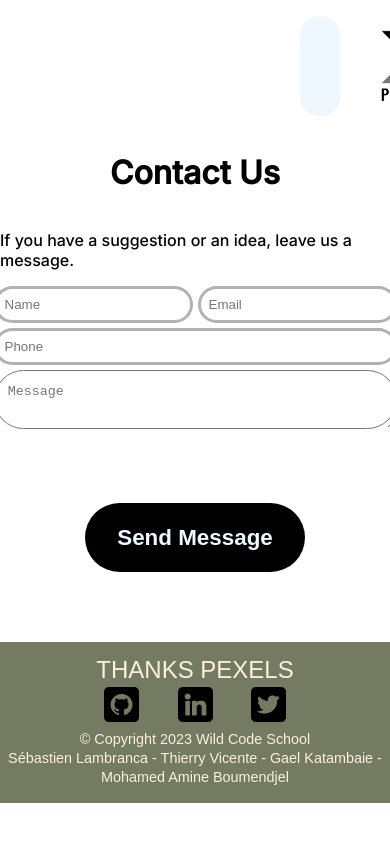
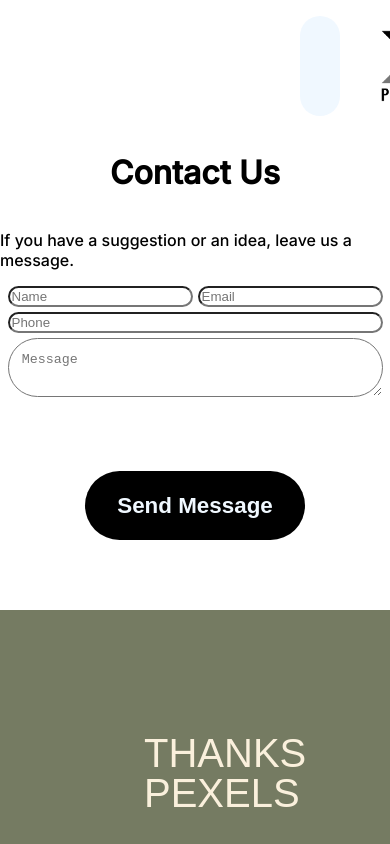
Before and after one commit to WildCodeSchool-2023-09/JS-RemoteFR-CrewStillant-P2-Postify, a React (Vite) app in the folder frontend/: page /contact in a window 390 px wide. Shown: the top 844 px of the page. Built offline with nearby package versions, Linux system fonts and the light colour scheme; a web font is replaced by a local one.

Commit message:
UPDATE : added shared buttons.

```diff
--- a/frontend/package.json
+++ b/frontend/package.json
@@ -8,7 +8,8 @@
     "prop-types": "^15.8.1",
     "react": "^18.2.0",
     "react-dom": "^18.2.0",
-    "react-router-dom": "^6.14.2"
+    "react-router-dom": "^6.14.2",
+    "react-share": "^4.4.1"
   },
   "devDependencies": {
     "@vitejs/plugin-react": "^4.0.3",
@@ -24,7 +25,6 @@
     "vite": "^4.4.7"
   },
   "lint-staged": {
-    "*.jsx": "prettier --check",
     "*.jsx": "eslint"
   }
 }
--- a/frontend/src/components/CardGeneration/CardGeneration.jsx
+++ b/frontend/src/components/CardGeneration/CardGeneration.jsx
@@ -1,11 +1,23 @@
 import { useLoaderData } from "react-router-dom";
 import PropTypes from "prop-types";
+import {
+  EmailShareButton,
+  EmailIcon,
+  FacebookIcon,
+  FacebookShareButton,
+  TwitterIcon,
+  TwitterShareButton,
+  FacebookMessengerIcon,
+  FacebookMessengerShareButton,
+} from "react-share";
+import React from "react";
 
 function CardGeneration({ savedColor, savedFontColor }) {
   const selectedPicture = useLoaderData();
 
   return (
     selectedPicture && (
+      <>
         <div className="gen-card">
           <div className="text-card">
             <input style={{ background: savedColor, color: savedFontColor }} />
@@ -16,6 +28,21 @@ function CardGeneration({ savedColor, savedFontColor }) {
             )}
           </div>
         </div>
+        <div className="share-buttons">
+          <EmailShareButton url={selectedPicture.src.medium}>
+            <EmailIcon size={40} round />
+          </EmailShareButton>
+          <FacebookShareButton url={selectedPicture.src.medium}>
+            <FacebookIcon size={40} round />
+          </FacebookShareButton>
+          <FacebookMessengerShareButton url={selectedPicture.src.medium}>
+            <FacebookMessengerIcon size={40} round />
+          </FacebookMessengerShareButton>
+          <TwitterShareButton url={selectedPicture.src.medium}>
+            <TwitterIcon size={40} round />
+          </TwitterShareButton>
+        </div>
+      </>
     )
   );
 }
--- a/frontend/src/components/Footer/footer.css
+++ b/frontend/src/components/Footer/footer.css
@@ -2,35 +2,29 @@
     background-color: #757b62;
     text-align: center;
     color: #faf0dc;
+    padding: 6rem 9rem;
 }
+
 .footer-title {
-  font-family: "Inter Tight", sans-serif;
+    font-family: 'Inter Tight',
+        sans-serif;
     font-size: 2.5rem;
     line-height: 1;
     font-weight: 400;
-  padding-top: 1rem;
-  margin: 0;
 }
 
 .social {
-  padding: 1rem;
-  transition: 1s;
+    padding: 2rem;
 }
-.social img {
-  width: 50px;
-  height: 50px;
-}
-.social a:hover {
-  transition: 1s;
-  filter: invert(1);
-}
+
 .social-link {
     padding: 0 1.2rem;
 }
 
 .team {
     font-weight: 400;
-  font-family: "Inter Tight", sans-serif;
+    font-family: 'Inter Tight',
+        sans-serif;
     font-size: 1.5rem;
     line-height: 1.3;
     margin-bottom: 0;
@@ -38,30 +32,9 @@
 }
 
 .copyright {
-  padding: 0;
-  margin: 0;
+    padding: 0 2.5rem;
 }
 
 .crew {
-  margin: 0;
-  padding-bottom: 1rem;
+    padding-left: 6.2rem;
 }
-@media screen and (max-width: 400px) {
-  .footer-title {
-    font-size: 1.5rem;
-  }
-  .team {
-    padding: 0;
-  }
-  .social {
-    padding: 0.3rem;
-  }
-  .social img {
-    width: 35px;
-    height: 35px;
-  }
-  .copyright,
-  .crew {
-    font-size: 0.9rem;
-  }
-}
--- a/frontend/src/components/Form/Form.jsx
+++ b/frontend/src/components/Form/Form.jsx
@@ -5,9 +5,7 @@ function Form() {
   return (
     <div className="form">
       <h1>Contact Us</h1>
-      <p className="text_form">
-        If you have a suggestion or an idea, leave us a message.
-      </p>
+      <p>If you have a suggestion or an idea, leave us a message.</p>
       <div className="input">
         <div className="coordinates">
           <input className="name" type="text" placeholder="Name" />
@@ -15,7 +13,7 @@ function Form() {
         </div>
         <input className="phone" type="text" placeholder="Phone" />
         <textarea className="message" type="text" placeholder="Message" />
-        <div className="btn_form">
+        <div className="button">
           <button type="button">Send Message</button>
         </div>
       </div>
--- a/frontend/src/components/Form/form.css
+++ b/frontend/src/components/Form/form.css
@@ -3,44 +3,43 @@
   flex-direction: column;
   align-items: center;
 }
+
 .input {
   display: flex;
   flex-direction: column;
 }
+
 .coordinates {
   display: flex;
   flex-direction: row;
   justify-content: center;
   margin-bottom: 5px;
 }
+
 .name {
-  border: solid rgba(0, 0, 0, 0.301);
   border-radius: 40px;
   margin-right: 5px;
-  padding: 0.5rem;
 }
+
 .email {
-  border: solid rgba(0, 0, 0, 0.301);
   border-radius: 40px;
-  padding: 0.5rem;
 }
+
 .phone {
-  border: solid rgba(0, 0, 0, 0.301);
   border-radius: 40px;
   margin-bottom: 5px;
-  padding: 0.5rem;
 }
+
 .message {
   border-radius: 40px;
   margin-bottom: 5px;
   padding: 1em;
   resize: vertical;
 }
-.btn_form {
+
+.button {
   display: flex;
   justify-content: center;
-  margin-bottom: 2rem;
-  margin-top: 0.5rem;
 }
 
 .button button {
@@ -59,33 +58,6 @@
   font-style: normal;
   padding: 1.25rem 2rem;
   margin: .6rem .6rem;
-=======
-.btn_form button:hover {
-  background-color: white;
-  box-shadow: 1px 1px 5px black;
-  color: black;
-  transition: 0.5s;
-}
-.btn_form button {
-  border-radius: 40px;
-  background-color: black;
-  color: white;
-  cursor: grab;
-  padding: 0.3rem;
-  transition: 0.5s;
-  font-size: 1.2rem;
-}
-@media screen and (max-width: 400px) {
-  .text_form {
-    width: 90%;
-  }
-  .input {
-    width: 90%;
-  }
-  .coordinates {
-    width: 90%;
-  }
-
 }
 
 button:hover {
--- a/frontend/src/components/ImageSample/ImageSample.jsx
+++ b/frontend/src/components/ImageSample/ImageSample.jsx
@@ -1,6 +1,5 @@
 import React, { useEffect } from "react";
 import PropTypes from "prop-types";
-import "../Searchbar/searchBar.css";
 import { NavLink } from "react-router-dom";
 
 function ImageSample({ pictures, setPictures }) {
```
Also changed, not shown: frontend/src/components/ImageSample/imageSample.css (added, +7 -0 lines), 2 other files (tests, documents, lock files or other folders). Lines whose indentation alone changed are shown as unchanged.
